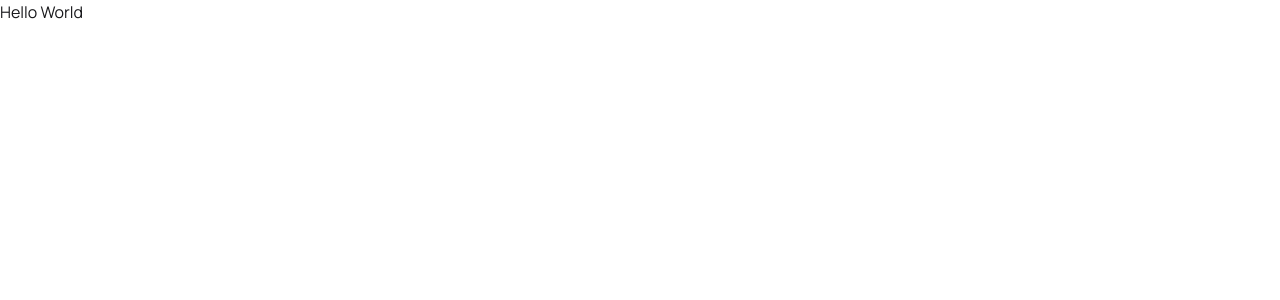
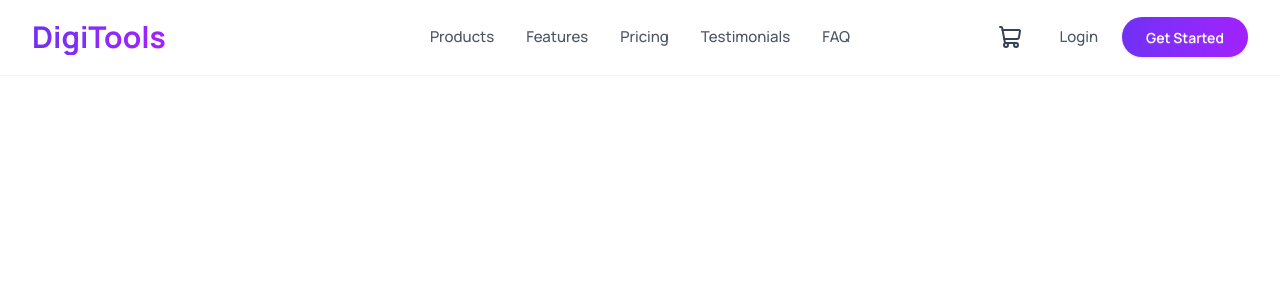
Before and after one commit to Shadik372/digitools, a React (Vite) app: page / in a window 1280 px wide. Shown: the top 300 px of the page. Built offline with nearby package versions, Linux system fonts and the light colour scheme.

Commit message:
Added Navbar Design

```diff
--- a/package.json
+++ b/package.json
@@ -11,6 +11,7 @@
   },
   "dependencies": {
     "@tailwindcss/vite": "^4.2.2",
+    "lucide-react": "^1.3.0",
     "react": "^19.2.4",
     "react-dom": "^19.2.4",
     "react-toastify": "^11.0.5",
--- a/src/App.jsx
+++ b/src/App.jsx
@@ -1,11 +1,13 @@
 import './App.css'
+import NavBar from './components/NavBar';
 
 function App() {
 
   return (
-    <>
-    <h1>Hello World</h1>
-    </>
+    <div className="min-h-screen bg-white">
+
+      <NavBar></NavBar>
+    </div>
   )
 }
 
--- /dev/null
+++ b/src/components/NavBar.jsx
@@ -0,0 +1,43 @@
+import { ShoppingCart } from 'lucide-react';
+import React from 'react';
+
+const NavBar = () => {
+    return (
+        <div className="navbar bg-white py-3 px-4 md:px-8 border-b border-gray-100">
+
+      <div className="navbar-start">
+        <a className="text-3xl font-bold bg-linear-to-r from-[#7030f4] to-[#a220ff] bg-clip-text text-transparent">
+          DigiTools
+        </a>
+      </div>
+
+      <div className="navbar-center hidden lg:flex">
+        <ul className="menu menu-horizontal px-1 gap-2 text-gray-600 font-medium text-[15px]">
+          <li><a className="hover:text-black hover:bg-transparent">Products</a></li>
+          <li><a className="hover:text-black hover:bg-transparent">Features</a></li>
+          <li><a className="hover:text-black hover:bg-transparent">Pricing</a></li>
+          <li><a className="hover:text-black hover:bg-transparent">Testimonials</a></li>
+          <li><a className="hover:text-black hover:bg-transparent">FAQ</a></li>
+        </ul>
+      </div>
+
+      <div className="navbar-end flex items-center gap-4 md:gap-6">
+
+        <button className="btn btn-ghost btn-sm text-gray-700 hover:bg-gray-100">
+          <ShoppingCart></ShoppingCart>
+        </button>
+
+        <a className="text-gray-600 font-medium text-[15px] hover:text-black cursor-pointer hidden sm:block">
+          Login
+        </a>
+
+        <button className="btn rounded-full bg-linear-to-r from-[#7030f4] to-[#a220ff]  text-white border-none px-6 min-h-0 h-10 font-semibold shadow-sm">
+          Get Started
+        </button>
+
+      </div>
+    </div>
+    );
+};
+
+export default NavBar;
```
Also changed, not shown: 1 other file (tests, documents, lock files or other folders).
